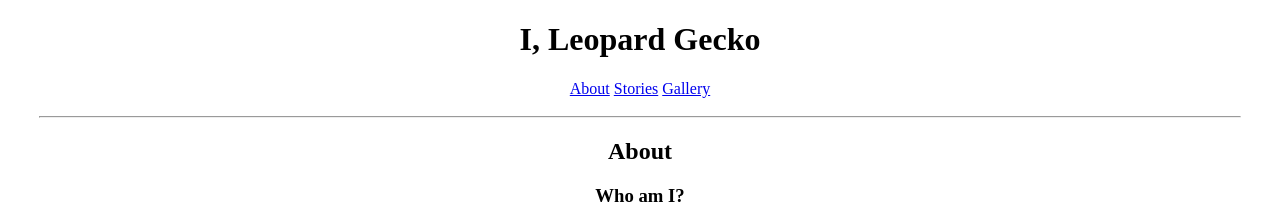
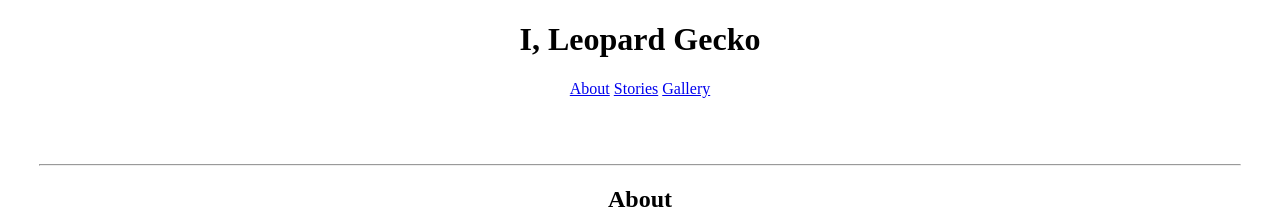
Before and after one commit to HenryLittle-2703/Codedex-HTML, a plain HTML site: page MyBlog/index.html in a window 1280 px wide. Shown: the top 222 px of the page. Drawn offline with Linux system fonts and the light colour scheme.

Commit message:
Fixed typos index.html

```diff
--- a/MyBlog/index.html
+++ b/MyBlog/index.html
@@ -30,7 +30,7 @@
   <body>
     <header>
       <h1>I, Leopard Gecko</h1>
-      <nav>
+      <nav style="padding-bottom:3em">
         <ul>
           <li><a href="#about">About</a></li>
           <li><a href="#stories">Stories</a></li>
@@ -84,7 +84,7 @@
         <article>
           <h3>What are my hobbies?</h3>
           <p>I love exploring and climbing around my enclosure every day, especially
-             at dawn and dusk. With a lot of practice,I can reach the tallest peaks
+             at dawn and dusk. With a lot of practice, I can reach the tallest peaks
              of driftwood and scout the deepest corners around rocks.
           </p>
            <figure>
```
